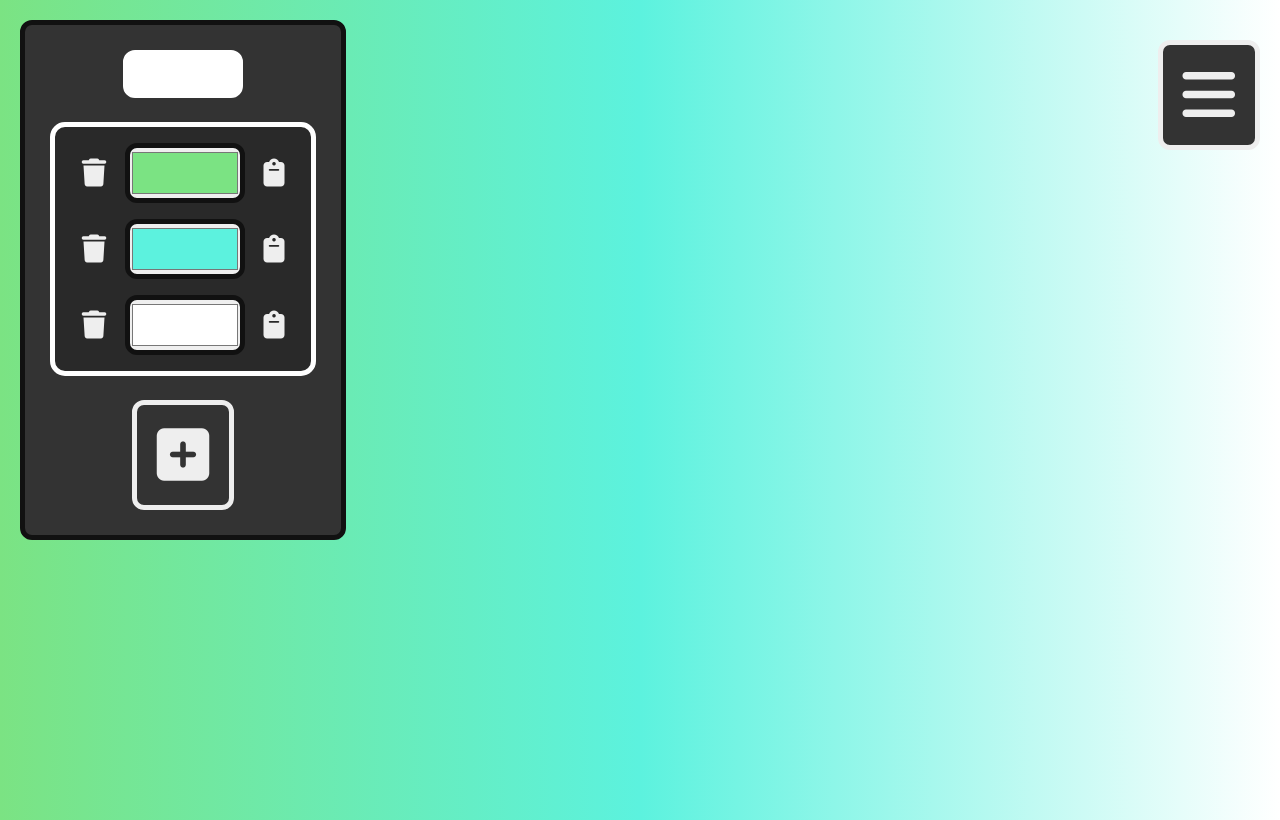
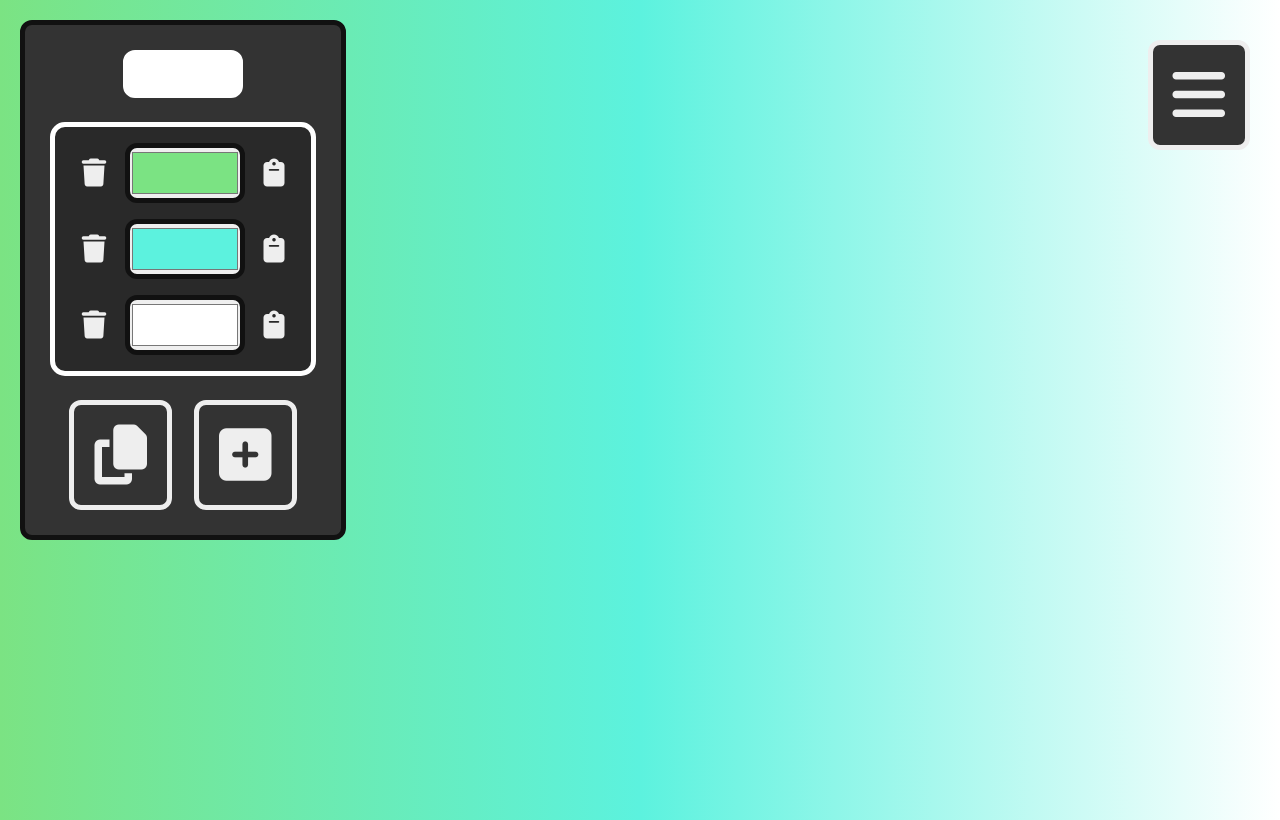
Before and after one commit to matt-m-stein/background-gradient-generator, a plain HTML site: page index.html in a window 1280 px wide. Both pictures are taken after a click on the icon 273 px from the left and 173 px from the top of the page. Drawn offline with Linux system fonts and the light colour scheme; a web font is replaced by a local one.

Commit message:
Adds a copy to clipboard button
Now there is another button that allows the whole linear gradient to be copied into the clipboard to implement an easy way to add a gradient to your CSS style file.

```diff
--- a/index.html
+++ b/index.html
@@ -18,7 +18,10 @@
             </div>
             <input id="second-color" type="color"> -->
         </div>
-        <i id="btn" class="fa-solid fa-square-plus"></i>
+        <div class="button-container">
+            <i id="copy-button" class="fa-solid fa-copy"></i>
+            <i id="btn" class="fa-solid fa-square-plus"></i>
+        </div>
     </nav>
 
     <i id="switch-icon" class="fa-solid fa-bars"></i>
--- a/script.js
+++ b/script.js
@@ -5,6 +5,7 @@ const switchIcon = document.getElementById('switch-icon');
 const swatchContainer = document.getElementById('swatch-container');
 const nav = document.querySelector('nav');
 const button = document.getElementById('btn');
+const copyButton = document.getElementById('copy-button');
 
 console.log(direction);
 
@@ -127,13 +128,7 @@ function addToEachSwatch(color, index) {
 
     cont.copy.addEventListener('click', (event) => {
         const color = event.target.previousSibling.value;
-        const textarea = document.createElement('textarea');
-        textarea.value = color;
-        document.body.appendChild(textarea);
-        textarea.select();
-        document.execCommand('copy');
-        console.log(textarea);
-        textarea.remove();
+        copyToClipboard(color);
     })
 }
 
@@ -145,3 +140,19 @@ button.addEventListener('click', () =>{
 
     changeBackground(dir, colors);
 });
+
+function copyToClipboard(text) {
+    const textarea = document.createElement('textarea');
+    textarea.value = text;
+    document.body.appendChild(textarea);
+    textarea.select();
+    document.execCommand('copy');
+    console.log(textarea);
+    textarea.remove();
+}
+
+copyButton.addEventListener('click', (event) => {
+    const outputText = document.body.style.backgroundImage;
+    copyToClipboard(outputText);
+    console.log(outputText);
+});
--- a/style.css
+++ b/style.css
@@ -45,7 +45,8 @@ nav {
 }
 
 #btn,
-#switch-icon {
+#switch-icon,
+#copy-button {
     background-color: #333;
     color: #eee;
     width: fit-content;
@@ -55,9 +56,11 @@ nav {
     transition: all 0.6s;
     padding: 2.5rem;
     border: 5px solid #eee;
+    margin: 0 10px;
 }
 
-#btn {
+#btn,
+#copy-button {
     background-color: #333;
     color: #eee;
     border-width: 5px;
@@ -105,7 +108,8 @@ input.swatch {
     border-color: black;
 }
 
-#btn:hover {
+#btn:hover,
+#copy-button:hover {
     background-color: #eee;
     color: #333;
     border-color: black;
```
Also changed, not shown: 1 other file.
